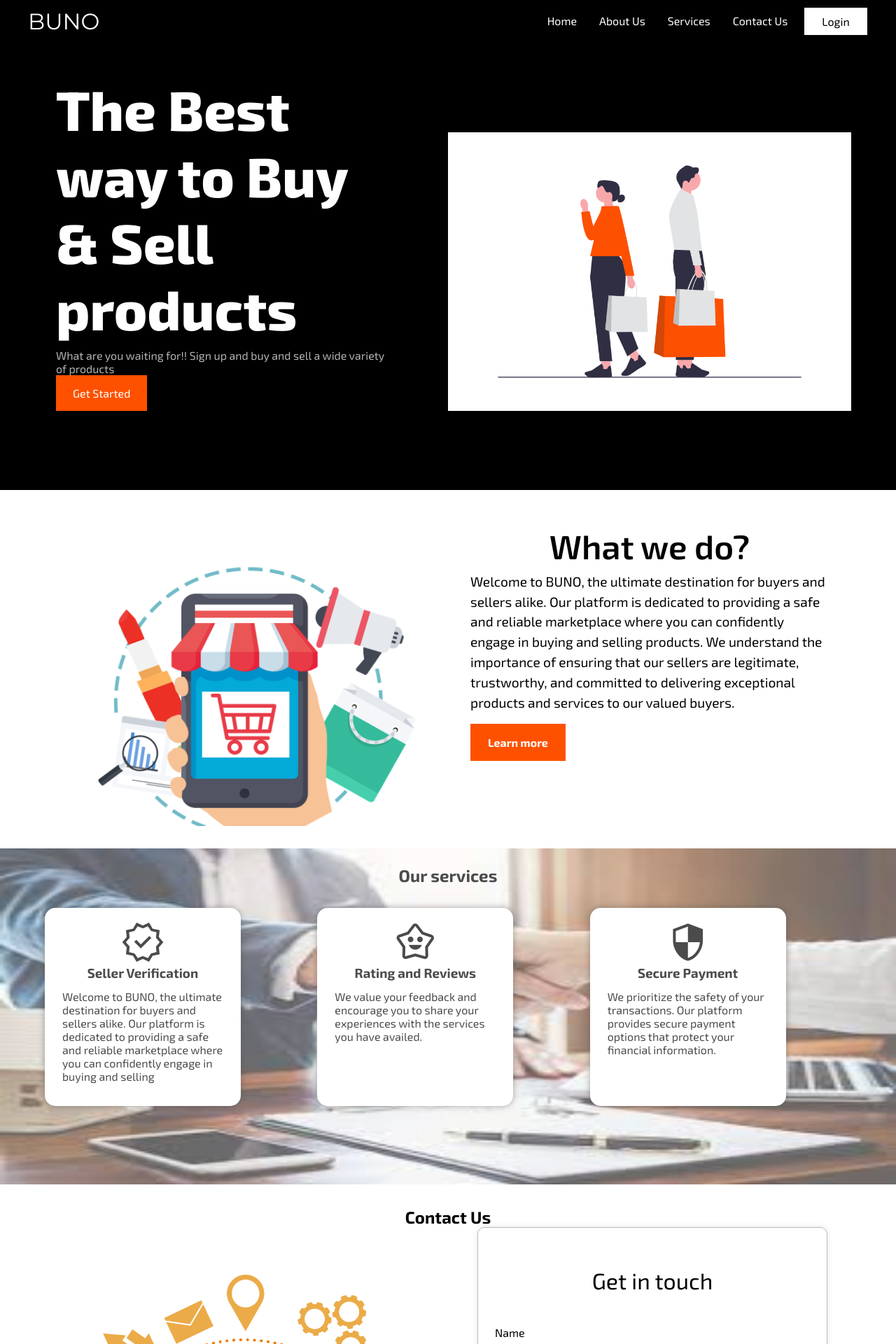
After one commit to nathanfekade/Buno, a PHP site: page /HomePage.html in a window 1280 px wide. The commit adds this page. Shown: the top 1920 px of the page at 70% size. Run offline with PHP 8.4, Linux system fonts and the light colour scheme.

Commit message:
updated the HomePage

```diff
--- a/HomePage/HomePage.css
+++ b/HomePage/HomePage.css
@@ -121,7 +121,7 @@ header span.material-symbols-outlined {
 }
 
 .hero__heading {
-  font-size: 5.5rem;
+  font-size: 4.95rem;
   width: 100%;
   outline: none;
   font-weight: 800;
@@ -187,7 +187,7 @@ header span.material-symbols-outlined {
 
 .services {
   margin-top: 2rem;
-  background-image: url(/assets/Services.jpg);
+  background-image: url(assets/Services.jpg);
   background-repeat: no-repeat;
   background-position: center;
   background-size: 100% 100%;
@@ -380,7 +380,7 @@ form p {
 }
 
 .footer {
-  margin-top: 20rem;
+  margin-top: 22rem;
   height: 30vh;
   background-color: black;
 }
--- /dev/null
+++ b/HomePage/HomePage.html
@@ -0,0 +1,219 @@
+<!DOCTYPE html>
+<html lang="en">
+  <head>
+    <meta charset="UTF-8" />
+    <meta name="viewport" content="width=device-width, initial-scale=1.0" />
+    <title>BUNO | Homepage</title>
+    <link
+      rel="stylesheet"
+      href="https://fonts.googleapis.com/css2?family=Material+Symbols+Outlined:opsz,wght,FILL,GRAD@24,400,0,0"
+    />
+    <link
+      rel="stylesheet"
+      href="https://fonts.googleapis.com/css2?family=Material+Symbols+Outlined:opsz,wght,FILL,GRAD@24,400,0,0"
+    />
+    <link
+      rel="stylesheet"
+      href="https://fonts.googleapis.com/css2?family=Material+Symbols+Outlined:opsz,wght,FILL,GRAD@24,400,0,0"
+    />
+    <link
+      rel="stylesheet"
+      href="https://fonts.googleapis.com/css2?family=Material+Symbols+Outlined:opsz,wght,FILL,GRAD@24,400,0,0"
+    />
+    <link
+      rel="stylesheet"
+      href="https://fonts.googleapis.com/css2?family=Material+Symbols+Outlined:opsz,wght,FILL,GRAD@24,400,0,0"
+    />
+    <link
+      rel="stylesheet"
+      href="https://fonts.googleapis.com/css2?family=Material+Symbols+Outlined:opsz,wght,FILL,GRAD@24,400,0,0"
+    />
+    <link
+      rel="stylesheet"
+      href="https://fonts.googleapis.com/css2?family=Material+Symbols+Outlined:opsz,wght,FILL,GRAD@24,400,0,0"
+    />
+    <link rel="stylesheet" href="HomePage.css" />
+  </head>
+  <body>
+    <header id="home">
+      <a href="#home" class="header__logo">BUNO</a>
+      <span class="material-symbols-outlined"> menu </span>
+      <nav class="header__nav">
+        <ul class="header__nav-links">
+          <li><a href="#home">Home</a></li>
+          <li><a href="#about-us">About Us</a></li>
+          <li><a href="#services">Services</a></li>
+          <li><a href="#contact-us">Contact Us</a></li>
+        </ul>
+        <a href="../LoginPage/Login.php" class="login-btn">Login</a>
+      </nav>
+    </header>
+
+    <main class="hero">
+      <div class="hero-content" id="hero-contentt">
+        <h1 class="hero__heading">The Best way to Buy & Sell products</h1>
+        <p>
+          What are you waiting for!! Sign up and buy and sell a wide variety of
+          products
+        </p>
+        <a href="#" class="get-started-btn">Get Started</a>
+      </div>
+      <img src="assets/hero.png" alt="hero image" class="hero-image" />
+    </main>
+
+    <section class="about-us" id="about-us">
+      <div class="about-us__content">
+        <img src="assets/About.png" alt="about-us image" />
+        <div class="about-us__text">
+          <h2>What we do?</h2>
+          <p>
+            Welcome to BUNO, the ultimate destination for buyers and sellers
+            alike. Our platform is dedicated to providing a safe and reliable
+            marketplace where you can confidently engage in buying and selling
+            products. We understand the importance of ensuring that our sellers
+            are legitimate, trustworthy, and committed to delivering exceptional
+            products and services to our valued buyers.
+          </p>
+          <a href="#" class="learn-more-btn">Learn more</a>
+        </div>
+      </div>
+    </section>
+    <section class="services" id="services">
+      <div class="services__content">
+        <h2>Our services</h2>
+        <div class="services__cards">
+          <div class="card" id="card1">
+            <span class="material-symbols-outlined"> verified </span>
+            <h3>Seller Verification</h3>
+            <p>
+              Welcome to BUNO, the ultimate destination for buyers and sellers
+              alike. Our platform is dedicated to providing a safe and reliable
+              marketplace where you can confidently engage in buying and selling
+            </p>
+          </div>
+          <div class="card" id="card2">
+            <span class="material-symbols-outlined"> family_star </span>
+            <h3>Rating and Reviews</h3>
+            <p>
+              We value your feedback and encourage you to share your experiences
+              with the services you have availed.
+            </p>
+          </div>
+          <div class="card" id="card3">
+            <span class="material-symbols-outlined"> security </span>
+            <h3>Secure Payment</h3>
+            <p>
+              We prioritize the safety of your transactions. Our platform
+              provides secure payment options that protect your financial
+              information.
+            </p>
+          </div>
+        </div>
+      </div>
+    </section>
+
+    <section class="contact-us" id="contact-us">
+      <div class="contact-us__body">
+        <h2>Contact Us</h2>
+        <div class="contact-us__content">
+          <img src="assets/contact-us.png" alt="contact-us image" />
+          <div class="contact-us__form">
+            <h2>Get in touch</h2>
+            <form action="">
+              <p>Name</p>
+              <div class="input-box">
+                <input
+                  type="text"
+                  name="name"
+                  id="name"
+                  required
+                  placeholder="Name"
+                />
+              </div>
+              <p>Email</p>
+              <div class="input-box">
+                <input
+                  type="email"
+                  name="email"
+                  id="email"
+                  required
+                  placeholder="Email"
+                />
+              </div>
+              <p>Message</p>
+              <div class="text-area">
+                <textarea
+                  name="message"
+                  id="message"
+                  cols="30"
+                  rows="10"
+                ></textarea>
+              </div>
+              <input type="submit" value="Send" id="send-btn"class="send-btn" />
+            </form>
+          </div>
+        </div>
+      </div>
+      <img src="assets/contact-us2.jpg" alt="contact-us footer" />
+    </section>
+    <footer class="footer" id="footer">
+      <div class="footer__content">
+        <div class="footer__left">
+          <a href="#home">BUNO</a>
+          <ul class="footer__links">
+            <li><a href="#about-us">About Us</a></li>
+            <li><a href="#services">Services</a></li>
+            <li><a href="#contact-us">Contact Us</a></li>
+          </ul>
+          <ul class="footer__socials">
+            <li>
+              <a href="" class="fb"
+                ><img src="assets/facebook.png" alt="facebook"
+              /></a>
+            </li>
+            <li>
+              <a href="" class="ig"
+                ><img src="assets/instagram.png" alt="instagram"
+              /></a>
+            </li>
+            <li>
+              <a href="" class="tg"
+                ><img src="assets/Telegram.png" alt="telegram"
+              /></a>
+            </li>
+            <li>
+              <a href="" class="ln"
+                ><img src="assets/linkedin.png" alt="linkedin"
+              /></a>
+            </li>
+          </ul>
+        </div>
+        <div class="footer__right">
+          <div class="footer-flex">
+            <span class="material-symbols-outlined"> call </span>
+            <div class="phone">
+              <p>phone:</p>
+              <p>+251900901055</p>
+            </div>
+          </div>
+          <div class="footer-flex">
+            <span class="material-symbols-outlined"> mail </span>
+            <div class="email">
+              <p>email:</p>
+              <p>bunoeth@gmail.com</p>
+            </div>
+          </div>
+
+          <div class="footer-flex">
+            <span class="material-symbols-outlined"> location_on </span>
+            <div class="address">
+              <p>address:</p>
+              <p>bole, around mellinium hall</p>
+            </div>
+          </div>
+        </div>
+      </div>
+    </footer>
+    <script src="HomePage.js"></script>
+  </body>
+</html>
```
